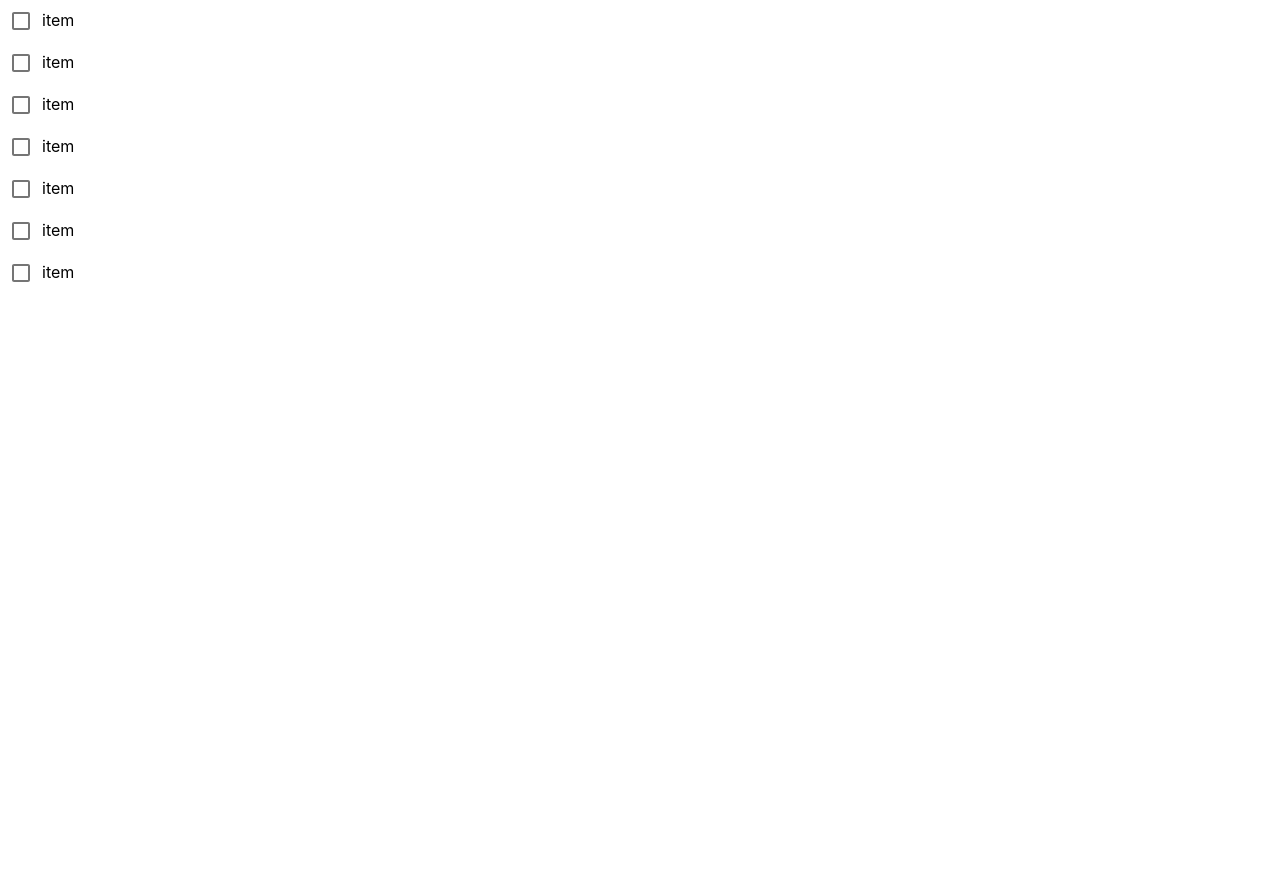
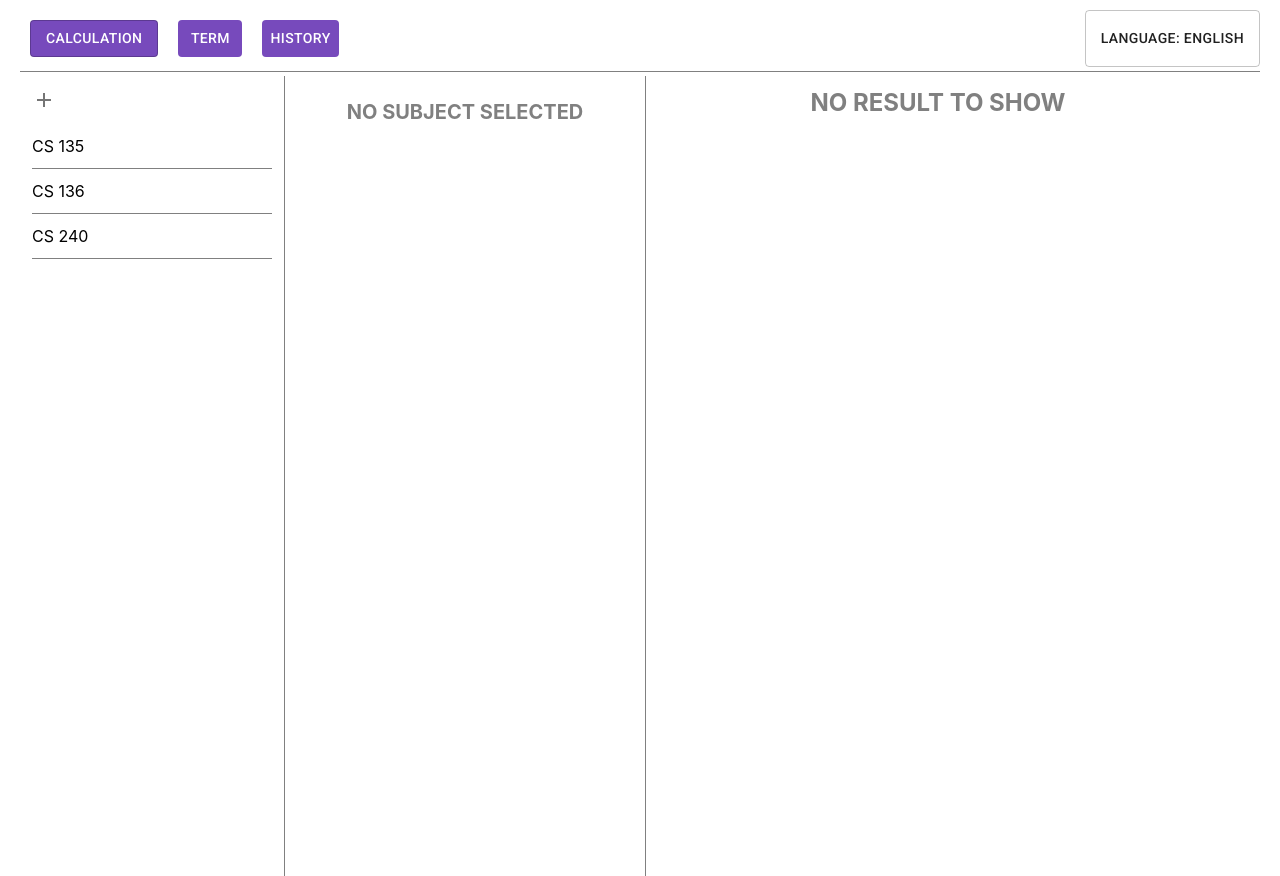
Before and after one commit to WonderTommy/AceTheTermReact, a React (Create React App) app: page / in a window 1280 px wide. Before the commit the page ends 800 px from the top, so only its background shows below. Built offline with nearby package versions, Linux system fonts and the light colour scheme.

Commit message:
switch back to main page

```diff
--- a/src/App.tsx
+++ b/src/App.tsx
@@ -10,8 +10,8 @@ import { FlexibleList } from "./mod-flexible_list";
 function App() {
   return (
     <div style={{ height: "100vh" }}>
-      {/* <PageMain/> */}
-      <PageTest/>
+      <PageMain/>
+      {/* <PageTest/> */}
     </div>
     // <PageTest/>
     // <div style={{ background: "red", height: "100vh" }}>
```
